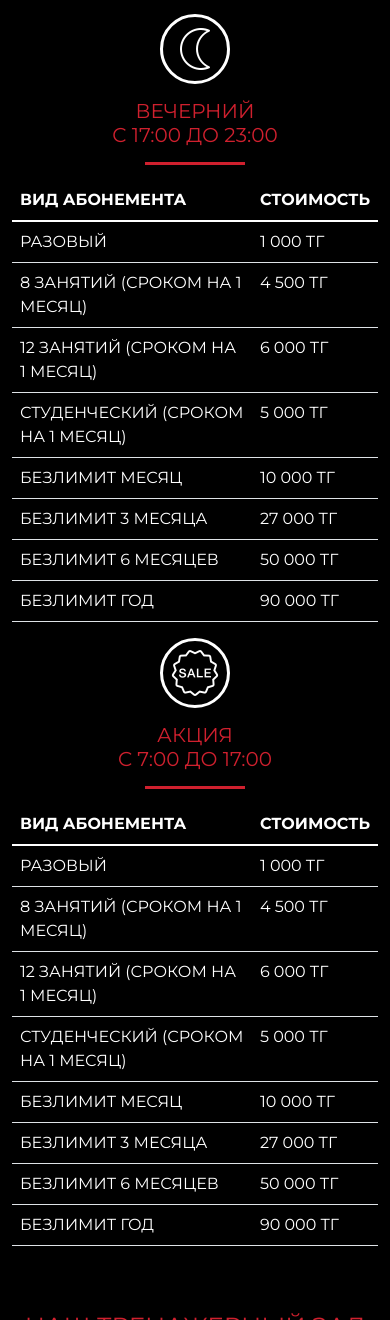
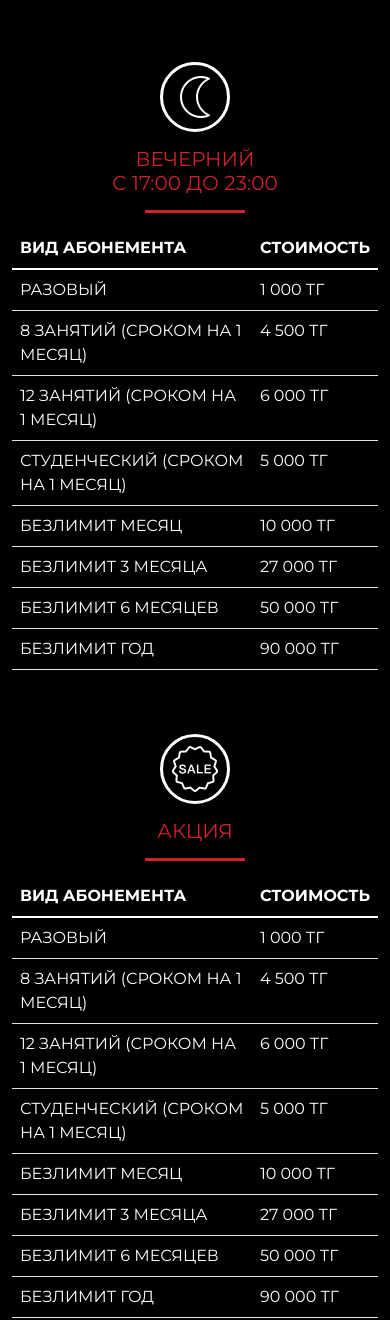
Before and after one commit to iamamawhoiami/iamamawhoiami.github.io, a plain HTML site: page index.html in a window 390 px wide. Shown: the part 1460-2780 px from the top of the page. Drawn offline with nearby package versions, Linux system fonts and the light colour scheme.

Commit message:
Update index.html

```diff
--- a/index.html
+++ b/index.html
@@ -149,7 +149,7 @@
               </tbody>
             </table>
           </div>
-          <div class="col">
+          <div class="col mobile-pd">
             <div class="itd-circle">
               <img class="icon-price" src="/img/icon1 (1).png" />
             </div>
@@ -204,12 +204,12 @@
               </tbody>
             </table>
           </div>
-          <div class="col">
+          <div class="col mobile-pd">
             <div class="itd-circle">
               <img class="icon-price" src="/img/icon3.png" />
             </div>
             <h5 class="text-center text-uppercase color1">
-              акция<br />c 7:00 до 17:00
+              акция<br />
             </h5>
             <div class="line"></div>
             <table class="table text-white text-uppercase">
```
